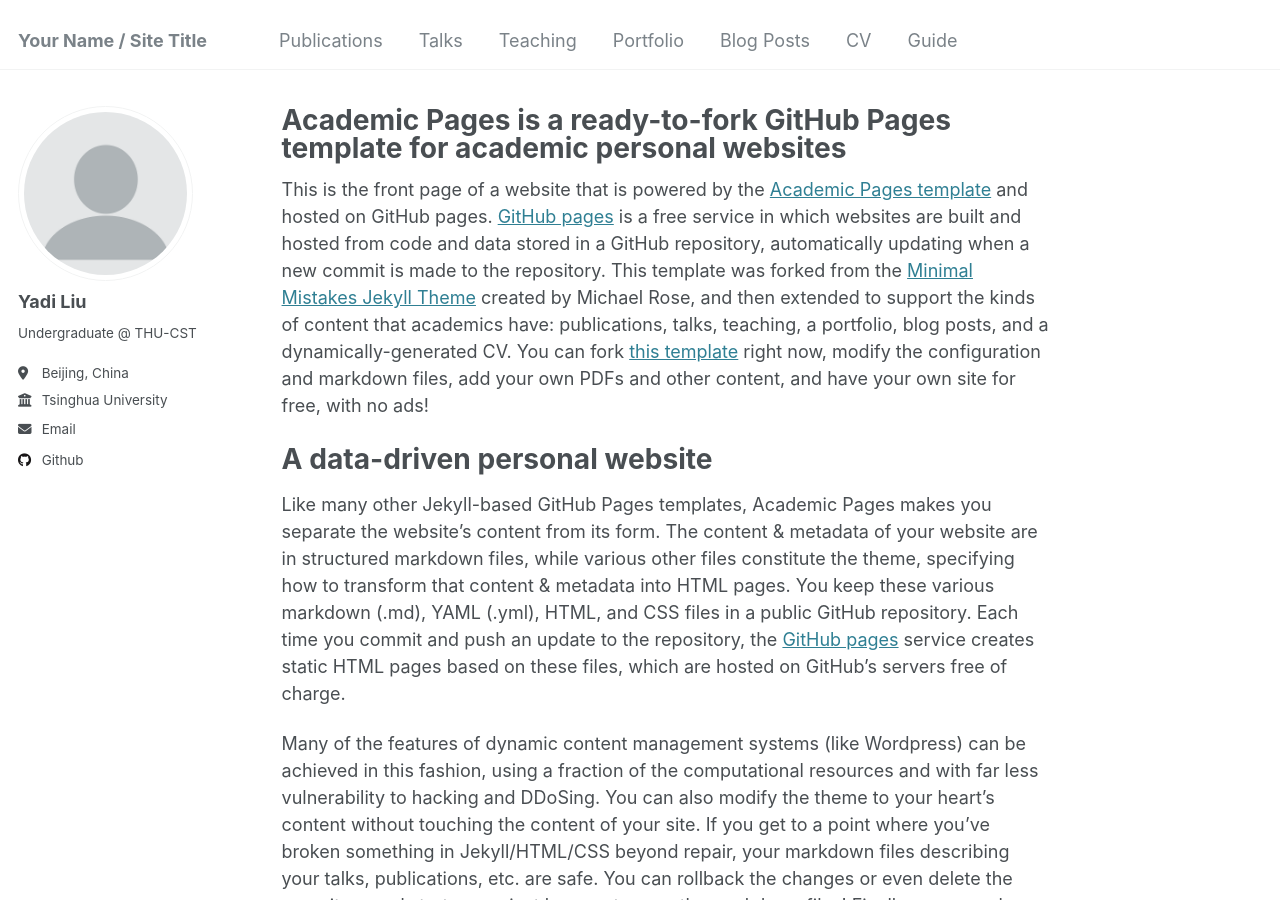
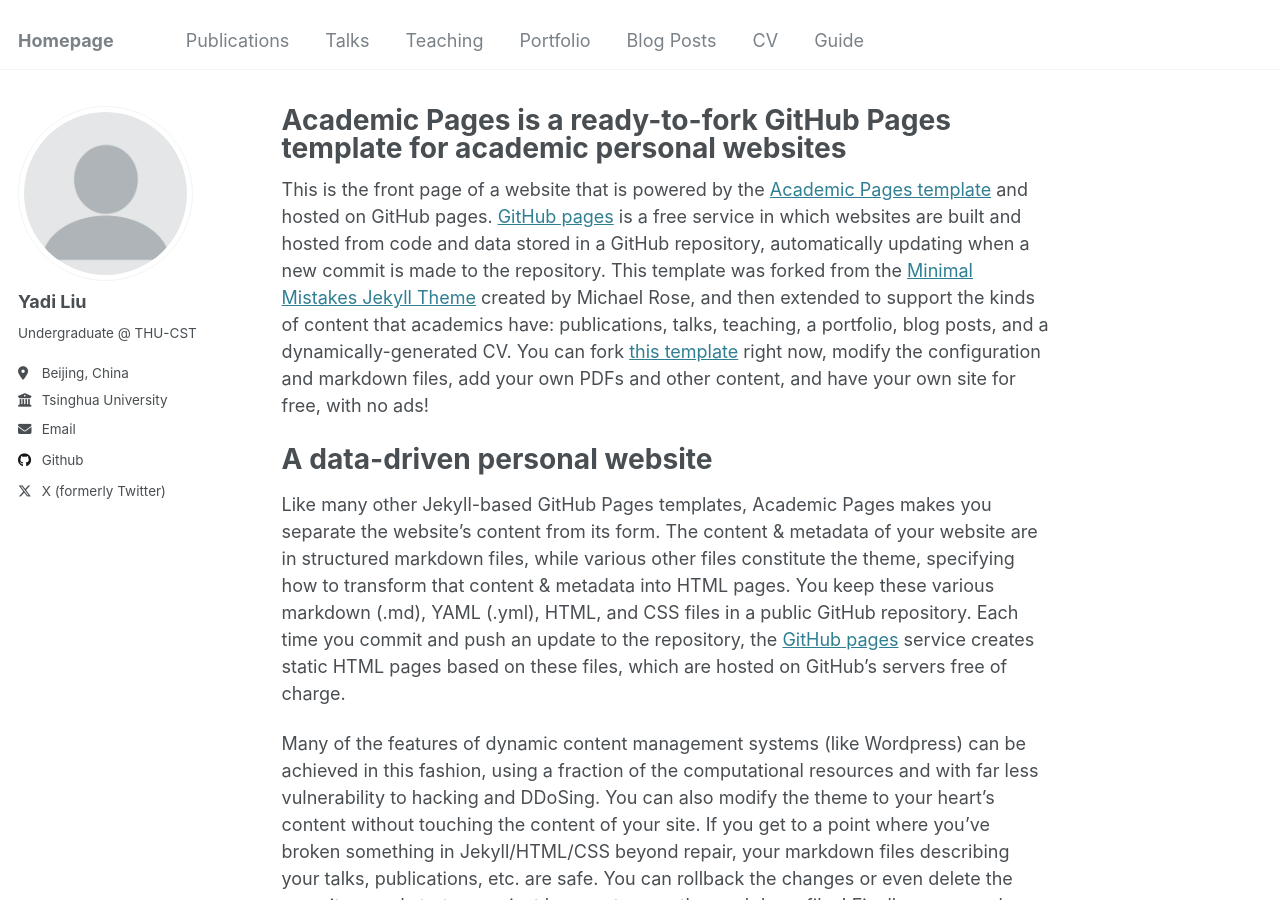
Before and after one commit to lydia1327/lydia1327.github.io, a Jekyll site: the page built from _pages/about.md, in a window 1280 px wide and 900 px high. Built offline with Jekyll 4.4.1, drawn with Linux system fonts in a browser that asks for light colours; part of the change alters nothing that is shown.

Commit message:
Update _config.yml

```diff
--- a/_config.yml
+++ b/_config.yml
@@ -8,7 +8,7 @@
 
 # Basic Site Settings
 locale                   : "en-US"
-title                    : "Your Name / Site Title"
+title                    : "Homepage"
 title_separator          : "-"
 name                     : &name "Yadi Liu"
 description              : &description "personal description"
@@ -44,7 +44,7 @@ author:
   bitbucket        : # Username - Update with your username on the site
   codepen          : # Username
   dribbble         : # Username
-  github           : "lydia1327"
+  github           : "liuydd"
   kaggle           : # Username
   stackoverflow    : # User number or user number and name (i.e., use "1" or "1/jeff-atwood")
 
@@ -66,7 +66,7 @@ author:
   steam            : # Username
   telegram         : # URL
   tumblr           : # Username
-  twitter          : # Username for X / Twitter
+  twitter          : "Lesann1327514"# Username for X / Twitter
   vine             : # Username
   weibo            : # Username
   wikipedia        : # Username
```
